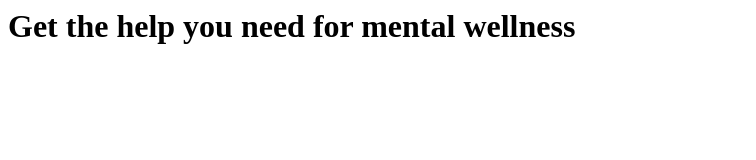
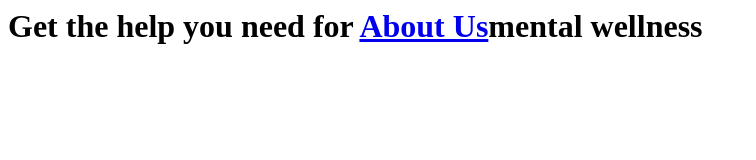
Before and after one commit to possitives/possitivevibes2, a plain HTML site: page index.html in a window 1280 px wide. Shown: the whole page, without its empty margins (0-756 px from the left). Drawn offline with Linux system fonts and the light colour scheme.

Commit message:
Update index.html

```diff
--- a/index.html
+++ b/index.html
@@ -1 +1 @@
-<h1>Get the help you need for mental wellness</h1>
+<h1>Get the help you need for <a href="about.html">About Us</a>mental wellness</h1>
```
